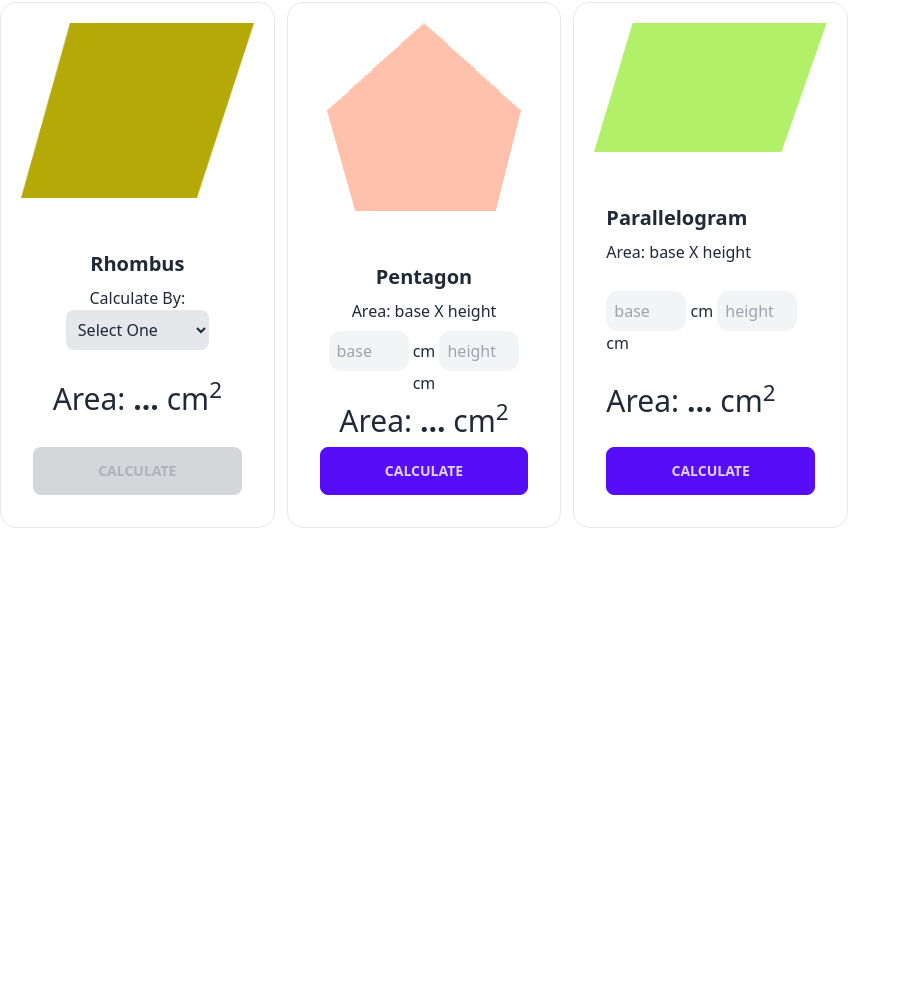
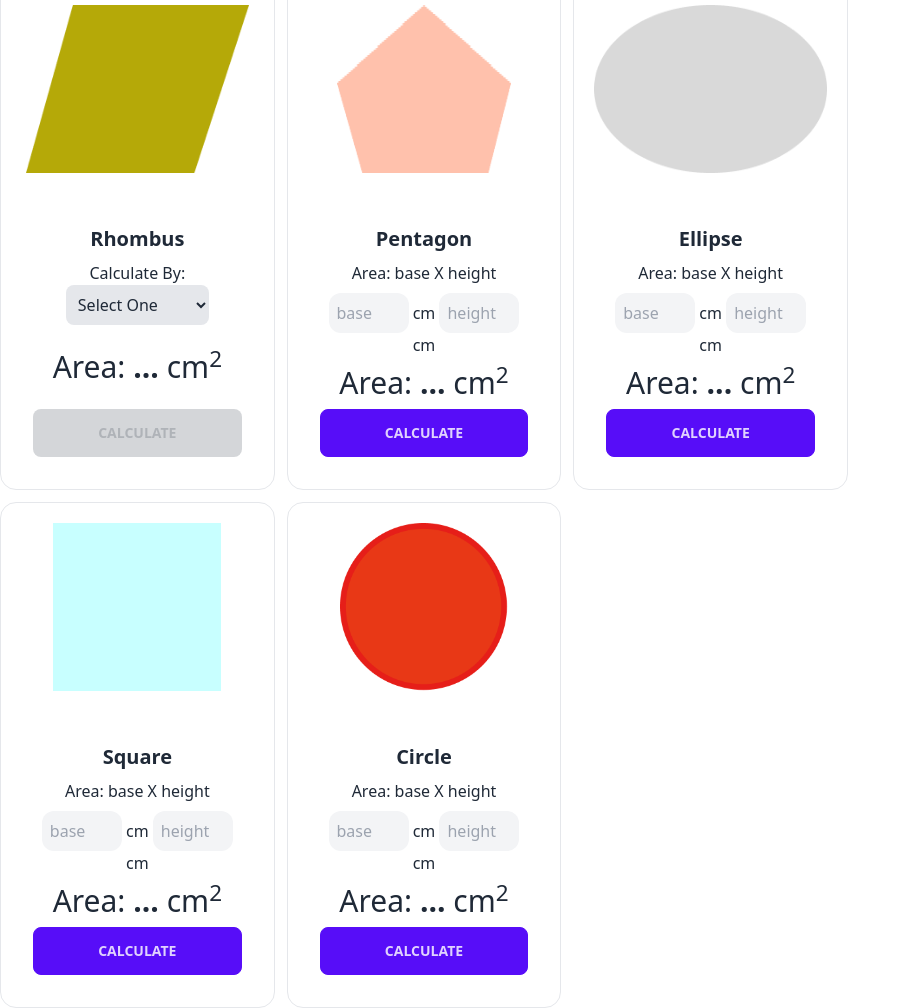
Before and after one commit to rootnure/geometry-genius-28, a plain HTML site: page index.html in a window 1280 px wide. Shown: the part 614-1622 px from the top of the page, without its empty margins (0-911 px from the left). Before the commit the page ends 1142 px from the top, so only its background shows below. Drawn offline with nearby package versions, Linux system fonts and the light colour scheme.

Commit message:
New cards added for square and circle

```diff
--- a/index.html
+++ b/index.html
@@ -20,7 +20,7 @@
             <div class="flex-1 grid grid-cols-1 md:grid-cols-2 lg:grid-cols-3 gap-3">
                 <!-- card 1: triangle -->
                 <div class="card bg-base-100 border">
-                    <figure class="p-5"><img src="./images/triangle.png" alt="Shoes" /></figure>
+                    <figure class="p-5 h-52"><img class="h-full" src="./images/triangle.png" alt="Shoes" /></figure>
                     <div class="card-body text-center">
                         <h2 class="text-xl font-semibold">Triangle</h2>
                         <p>Area: 0.5 ✕ base ✕ height</p>
@@ -39,9 +39,10 @@
                         </div>
                     </div>
                 </div>
+
                 <!-- card 2: rectangle -->
                 <div class="card bg-base-100 border">
-                    <figure class="p-5"><img src="./images/rectangle.png" alt="Shoes" /></figure>
+                    <figure class="p-5 h-52"><img class="h-full" src="./images/rectangle.png" alt="Shoes" /></figure>
                     <div class="card-body text-center">
                         <h2 class="text-xl font-semibold">Rectangle</h2>
                         <p>Area: height ✕ width</p>
@@ -60,9 +61,10 @@
                         </div>
                     </div>
                 </div>
+
                 <!-- card 3: parallelogram -->
                 <div class="card bg-base-100 border">
-                    <figure class="p-5"><img src="./images/parallelogram.png" alt="Shoes" /></figure>
+                    <figure class="p-5 h-52"><img class="h-full" src="./images/parallelogram.png" alt="Shoes" /></figure>
                     <div class="card-body text-center">
                         <h2 class="text-xl font-semibold">Parallelogram</h2>
                         <p>Area: base ✕ height</p>
@@ -83,13 +85,14 @@
                         </div>
                     </div>
                 </div>
+
                 <!-- card 4: rhombus -->
                 <div class="card bg-base-100 border">
-                    <figure class="p-5"><img src="./images/rhombus.png" alt="Shoes" /></figure>
+                    <figure class="p-5 h-52"><img class="h-full" src="./images/rhombus.png" alt="Shoes" /></figure>
                     <div class="card-body text-center">
                         <h2 class="text-xl font-semibold">Rhombus</h2>
                         <p>Calculate By:
-                            <select id="rhombus-area-by" onchange="toggleRhombusAreas()" class="bg-gray-200 p-2 rounded-lg">
+                            <select id="rhombus-area-by" onchange="toggleRhombusCardElements()" class="bg-gray-200 p-2 rounded-lg">
                                 <option value="select">Select One</option>
                                 <option value="side-angle">Side & Angle</option>
                                 <option value="diagonals">Diagonals</option>
@@ -132,9 +135,10 @@
                         </div>
                     </div>
                 </div>
+
                 <!-- card 5: pentagon -->
                 <div class="card bg-base-100 border">
-                    <figure class="p-5"><img src="./images/pentagon.png" alt="Shoes" /></figure>
+                    <figure class="p-5 h-52"><img class="h-full" src="./images/pentagon.png" alt="Shoes" /></figure>
                     <div class="card-body text-center">
                         <h2 class="text-xl font-semibold">Pentagon</h2>
                         <p>Area: base X height</p>
@@ -153,11 +157,59 @@
                         </div>
                     </div>
                 </div>
+
                 <!-- card 6: ellipse -->
                 <div class="card bg-base-100 border">
-                    <figure class="p-5"><img src="./images/parallelogram.png" alt="Shoes" /></figure>
-                    <div class="card-body">
-                        <h2 class="card-title">Parallelogram</h2>
+                    <figure class="p-5 h-52"><img class="h-full" src="./images/ellipse.png" alt="Shoes" /></figure>
+                    <div class="card-body text-center">
+                        <h2 class="text-xl font-semibold">Ellipse</h2>
+                        <p>Area: base X height</p>
+                        <p>
+                            <input type="text" name="" id="parallelogram-base" class="bg-gray-100 rounded-xl w-20 p-2"
+                                placeholder="base">
+                            <span>cm</span>
+                            <input type="text" name="" id="parallelogram-height" class="bg-gray-100 rounded-xl w-20 p-2"
+                                placeholder="height">
+                            <span>cm</span>
+                        </p>
+                        <p class="text-3xl">Area: <span id="parallelogram-area" class="font-bold">...</span>
+                            cm<sup>2</sup>
+                        </p>
+                        <div class="card-actions">
+                            <button class="btn btn-primary w-full"
+                                onclick="calculateParallelogramArea()">Calculate</button>
+                        </div>
+                    </div>
+                </div>
+
+                <!-- card 7: square -->
+                <div class="card bg-base-100 border">
+                    <figure class="p-5 h-52"><img class="h-full" src="./images/square.png" alt="Shoes" /></figure>
+                    <div class="card-body text-center">
+                        <h2 class="text-xl font-semibold">Square</h2>
+                        <p>Area: base X height</p>
+                        <p>
+                            <input type="text" name="" id="parallelogram-base" class="bg-gray-100 rounded-xl w-20 p-2"
+                                placeholder="base">
+                            <span>cm</span>
+                            <input type="text" name="" id="parallelogram-height" class="bg-gray-100 rounded-xl w-20 p-2"
+                                placeholder="height">
+                            <span>cm</span>
+                        </p>
+                        <p class="text-3xl">Area: <span id="parallelogram-area" class="font-bold">...</span>
+                            cm<sup>2</sup>
+                        </p>
+                        <div class="card-actions">
+                            <button class="btn btn-primary w-full"
+                                onclick="calculateParallelogramArea()">Calculate</button>
+                        </div>
+                    </div>
+                </div>
+                <!-- card 6: circle -->
+                <div class="card bg-base-100 border">
+                    <figure class="p-5 h-52"><img class="h-full" src="./images/circle.png" alt="Shoes" /></figure>
+                    <div class="card-body text-center">
+                        <h2 class="text-xl font-semibold">Circle</h2>
                         <p>Area: base X height</p>
                         <p>
                             <input type="text" name="" id="parallelogram-base" class="bg-gray-100 rounded-xl w-20 p-2"
@@ -187,7 +239,15 @@
 
     </footer>
 
-    <script src="./js/area-calculator.js"></script>
+    <script src="./js/utility.js"></script>
+    <script src="./js/calculate-triangle-area.js"></script>
+    <script src="./js/calculate-rectangle-area.js"></script>
+    <script src="./js/calculate-parallelogram-area.js"></script>
+    <script src="./js/calculate-rhombus-area.js"></script>
+    <script src="./js/calculate-pentagon-area.js"></script>
+    <script src="./js/calculate-ellipse-area.js"></script>
+    <script src="./js/calculate-square-area.js"></script>
+    <script src="./js/calculate-circle-area.js"></script>
 </body>
 
 </html>
```
